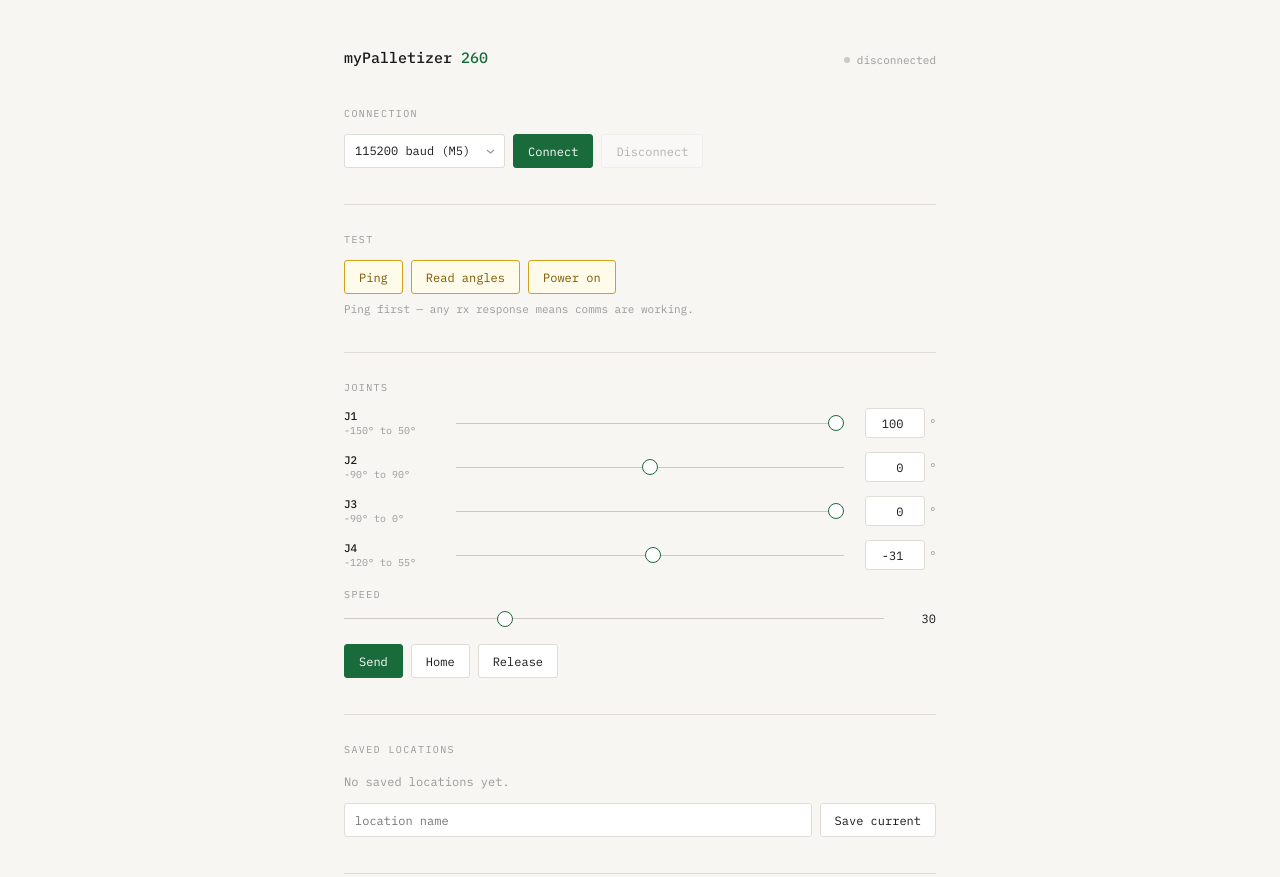
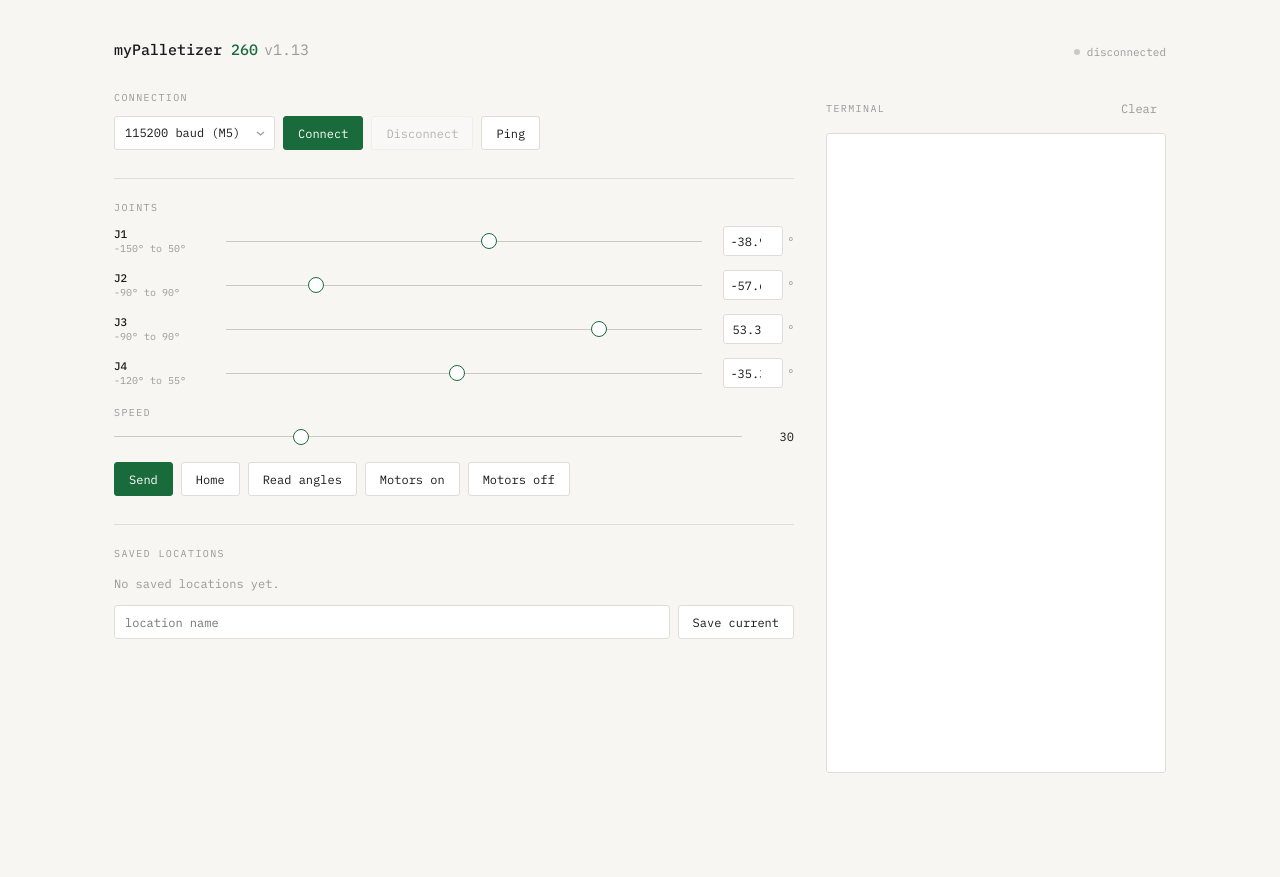
Before and after one commit to andyleer/myPalletizerControl, a plain HTML site: page index.html in a window 1280 px wide. Shown: the top 877 px of the page. After the commit the page ends 853 px from the top, so only its background shows below. Drawn offline with Linux system fonts and the light colour scheme.

Commit message:
Update title and improve layout in index.html

```diff
--- a/index.html
+++ b/index.html
@@ -3,7 +3,7 @@
 <head>
 <meta charset="UTF-8">
 <meta name="viewport" content="width=device-width, initial-scale=1.0">
-<title>myPalletizer 260</title>
+<title>myPalletizer 260 v1.13</title>
 <link rel="preconnect" href="https://fonts.googleapis.com">
 <link href="https://fonts.googleapis.com/css2?family=IBM+Plex+Mono:wght@400;500&display=swap" rel="stylesheet">
 <style>
@@ -14,19 +14,25 @@
   --mono: 'IBM Plex Mono', 'Courier New', monospace;
 }
 html, body { min-height: 100%; background: var(--bg); color: var(--text); font-family: var(--mono); font-size: 13px; -webkit-font-smoothing: antialiased; }
-.page { max-width: 640px; margin: 0 auto; padding: 48px 24px 80px; }
 
-header { display: flex; justify-content: space-between; align-items: baseline; margin-bottom: 40px; }
+.shell { max-width: 1100px; margin: 0 auto; padding: 40px 24px 80px; }
+
+header { display: flex; align-items: baseline; justify-content: space-between; margin-bottom: 32px; }
 .title { font-size: 15px; font-weight: 500; }
 .title span { color: var(--accent); }
+.title .ver { font-weight: 400; color: var(--muted); margin-left: 6px; }
 .status { display: flex; align-items: center; gap: 7px; font-size: 11px; color: var(--muted); }
 .dot { width: 6px; height: 6px; border-radius: 50%; background: var(--border-mid); transition: background .3s; }
 .dot.live { background: var(--accent); }
 
-.section { margin-bottom: 36px; }
-.label { font-size: 10px; letter-spacing: .14em; text-transform: uppercase; color: var(--muted); margin-bottom: 14px; }
+/* two-column */
+.columns { display: grid; grid-template-columns: 1fr 340px; gap: 32px; align-items: start; }
+@media (max-width: 760px) { .columns { grid-template-columns: 1fr; } .term { height: 220px !important; min-height: unset !important; } .term-col { position: static !important; } }
+
+.section { margin-bottom: 28px; }
+.label { font-size: 10px; letter-spacing: .14em; text-transform: uppercase; color: var(--muted); margin-bottom: 12px; }
 .row { display: flex; gap: 8px; flex-wrap: wrap; align-items: center; }
-hr { border: none; border-top: 1px solid var(--border); margin: 28px 0; }
+hr { border: none; border-top: 1px solid var(--border); margin: 22px 0; }
 
 select, input[type="text"], input[type="number"] {
   height: 34px; border: 1px solid var(--border); border-radius: 3px; background: var(--white);
@@ -51,8 +57,6 @@
 button.primary:hover { background: #155732; border-color: #155732; }
 button.ghost { background: transparent; border-color: transparent; color: var(--muted); padding: 0 8px; }
 button.ghost:hover { color: var(--text); }
-button.amber { background: #fffbea; border-color: #d4a017; color: #7a5800; }
-button.amber:hover { background: #fff3c4; }
 
 .joints { display: flex; flex-direction: column; gap: 14px; }
 .joint { display: grid; grid-template-columns: 100px 1fr 80px; gap: 12px; align-items: center; }
@@ -77,10 +81,7 @@
 .speed-num { font-size: 12px; text-align: right; }
 
 .saved-list { display: flex; flex-direction: column; gap: 6px; margin-bottom: 10px; }
-.saved-item {
-  display: flex; align-items: center; gap: 8px; padding: 10px 12px;
-  background: var(--white); border: 1px solid var(--border); border-radius: 3px;
-}
+.saved-item { display: flex; align-items: center; gap: 8px; padding: 10px 12px; background: var(--white); border: 1px solid var(--border); border-radius: 3px; }
 .saved-item:hover { border-color: var(--border-mid); }
 .saved-name { flex: 1; font-size: 12px; overflow: hidden; text-overflow: ellipsis; white-space: nowrap; }
 .saved-angles { font-size: 11px; color: var(--muted); flex: 2; overflow: hidden; text-overflow: ellipsis; white-space: nowrap; }
@@ -88,10 +89,13 @@
 .save-row input[type="text"] { flex: 1; }
 .empty { font-size: 12px; color: var(--muted); padding: 4px 0; }
 
+/* terminal column */
+.term-col { position: sticky; top: 24px; display: flex; flex-direction: column; gap: 8px; }
+.term-header { display: flex; align-items: center; justify-content: space-between; }
 .term {
   background: var(--white); border: 1px solid var(--border); border-radius: 3px;
-  padding: 10px 12px; height: 180px; overflow-y: auto;
-  display: flex; flex-direction: column; gap: 1px;
+  padding: 10px 12px; height: calc(100vh - 160px); min-height: 400px;
+  overflow-y: auto; display: flex; flex-direction: column; gap: 1px;
   scrollbar-width: thin; scrollbar-color: var(--border) transparent;
 }
 .term-line { display: flex; gap: 10px; font-size: 11px; line-height: 1.8; }
@@ -104,12 +108,17 @@
 </style>
 </head>
 <body>
-<div class="page">
+<div class="shell">
 
   <header>
-    <div class="title">myPalletizer <span>260</span></div>
+    <div class="title">myPalletizer <span>260</span><span class="ver">v1.13</span></div>
     <div class="status"><div class="dot" id="dot"></div><span id="connLabel">disconnected</span></div>
   </header>
+
+  <div class="columns">
+
+    <!-- LEFT COLUMN -->
+    <div>
 
       <div class="section">
         <div class="label">Connection</div>
@@ -120,19 +129,8 @@
           </select>
           <button class="primary" id="connectBtn" onclick="doConnect()">Connect</button>
           <button id="disconnectBtn" onclick="doDisconnect()" disabled>Disconnect</button>
+          <button onclick="doPing()">Ping</button>
         </div>
-  </div>
-
-  <hr>
-
-  <div class="section">
-    <div class="label">Test</div>
-    <div class="row">
-      <button class="amber" onclick="doPing()">Ping</button>
-      <button class="amber" onclick="doGetAngles()">Read angles</button>
-      <button class="amber" onclick="doPowerOn()">Power on</button>
-    </div>
-    <div style="margin-top:8px;font-size:11px;color:var(--muted)">Ping first — any rx response means comms are working.</div>
       </div>
 
       <hr>
@@ -151,7 +149,9 @@
         <div class="row" style="margin-top:18px">
           <button class="primary" onclick="doSendAngles()">Send</button>
           <button onclick="doHome()">Home</button>
-      <button onclick="doRelease()">Release</button>
+          <button onclick="doGetAngles()">Read angles</button>
+          <button onclick="doPowerOn()">Motors on</button>
+          <button onclick="doRelease()">Motors off</button>
         </div>
       </div>
 
@@ -161,47 +161,38 @@
         <div class="label">Saved locations</div>
         <div class="saved-list" id="savedList"></div>
         <div class="save-row">
-      <input type="text" id="saveName" placeholder="location name"
-        onkeydown="if(event.key==='Enter')doSave()">
+          <input type="text" id="saveName" placeholder="location name" onkeydown="if(event.key==='Enter')doSave()">
           <button onclick="doSave()">Save current</button>
         </div>
       </div>
 
-  <hr>
+    </div>
 
-  <div class="section">
-    <div class="label">Terminal</div>
+    <!-- RIGHT COLUMN: terminal -->
+    <div class="term-col">
+      <div class="term-header">
+        <span class="label" style="margin-bottom:0">Terminal</span>
+        <button class="ghost" onclick="clearLog()">Clear</button>
+      </div>
       <div class="term" id="terminal"></div>
-    <div style="margin-top:8px">
-      <button class="ghost" onclick="clearLog()">Clear</button>
+    </div>
+
   </div>
 </div>
 
-</div>
 <script>
 // ─────────────────────────────────────────
-// Joint definitions
-// home: J1=100, J2=0, J3=0, J4=-31
+// Joint definitions  (home from Read angles 22:34:14)
 // ─────────────────────────────────────────
 var JOINTS = [
-  { name: 'J1', min: -150, max:  50,  home:   100, note: 'base rotation' },
-  { name: 'J2', min:  -90, max:  90,  home:     0, note: 'shoulder' },
-  { name: 'J3', min:  -90, max:   0,  home:     0, note: 'elbow' },
-  { name: 'J4', min: -120, max:  55,  home:   -31, note: 'wrist' },
+  { name: 'J1', min: -150, max:  50, home: -38.9 },
+  { name: 'J2', min:  -90, max:  90, home: -57.6 },
+  { name: 'J3', min:  -90, max:  90, home:  53.3 },
+  { name: 'J4', min: -120, max:  55, home: -35.3 },
 ];
 
-// Wait — J1 home=100 but max=50? That can't be right.
-// User said home is 100 and range is 50 to -150.
-// So home=100 is OUTSIDE the range. Most likely they mean the slider home
-// position should represent the physical home angle of the robot, but
-// the range 50 to -150 doesn't include 100.
-// We'll store home as a separate value and clamp the slider to the range,
-// but send the actual home angle (100) when Home is pressed.
-// J1 range: -150 to 50, physical home angle sent to robot: 100
-// Other joints: home within their stated range.
-
 // ─────────────────────────────────────────
-// Protocol
+// Protocol  (WORKING — do not modify)
 // ─────────────────────────────────────────
 var HDR = 0xFE, END = 0xFA;
 var CMD = { POWER_ON: 0x10, IS_CTRL_CONN: 0x12, RELEASE_ALL: 0x13, GET_ANGLES: 0x20, SEND_ANGLES: 0x22 };
@@ -307,7 +298,7 @@
       document.getElementById('jn'+i).value = parseFloat(a).toFixed(1);
     });
   } else if (cmd === CMD.POWER_ON) {
-    log('→ power on acknowledged', 'info');
+    log('→ motors on acknowledged', 'info');
   } else if (cmd === CMD.SEND_ANGLES) {
     log('→ move acknowledged', 'info');
   }
@@ -333,20 +324,18 @@
 function doSendAngles() {
   var spd = parseInt(document.getElementById('speedSlider').value);
   var angles = JOINTS.map(function(_, i) { return document.getElementById('jn'+i).value; });
+  log('sending: J1='+angles[0]+'° J2='+angles[1]+'° J3='+angles[2]+'° J4='+angles[3]+'°', 'sys');
   sendFrame(buildSendAngles(angles, spd));
 }
 
 function doHome() {
-  // Home angles: J1=100, J2=0, J3=0, J4=-31
   var homeAngles = JOINTS.map(function(j) { return j.home; });
   JOINTS.forEach(function(j, i) {
-    // clamp display to slider range but show actual home value in number input
-    var clamped = Math.max(j.min, Math.min(j.max, j.home));
-    document.getElementById('js'+i).value = clamped;
+    document.getElementById('js'+i).value = Math.max(j.min, Math.min(j.max, j.home));
     document.getElementById('jn'+i).value = j.home;
   });
+  log('homing: J1='+homeAngles[0]+'° J2='+homeAngles[1]+'° J3='+homeAngles[2]+'° J4='+homeAngles[3]+'°', 'sys');
   sendFrame(buildSendAngles(homeAngles, 30));
-  log('homing: J1=' + homeAngles[0] + '° J2=' + homeAngles[1] + '° J3=' + homeAngles[2] + '° J4=' + homeAngles[3] + '°', 'sys');
 }
 
 // ─────────────────────────────────────────
@@ -360,23 +349,19 @@
 
     var label = document.createElement('div');
     label.className = 'jlabel';
-    label.innerHTML = '<span class="jname">' + j.name + '</span><span class="jrange">' + j.min + '° to ' + j.max + '°</span>';
+    label.innerHTML = '<span class="jname">'+j.name+'</span><span class="jrange">'+j.min+'° to '+j.max+'°</span>';
 
     var slider = document.createElement('input');
-    slider.type = 'range';
-    slider.id = 'js' + i;
+    slider.type = 'range'; slider.id = 'js'+i;
     slider.min = j.min; slider.max = j.max;
     slider.value = Math.max(j.min, Math.min(j.max, j.home));
     slider.step = '0.5';
 
-    var valWrap = document.createElement('div');
-    valWrap.className = 'jval';
+    var valWrap = document.createElement('div'); valWrap.className = 'jval';
     var numInput = document.createElement('input');
-    numInput.type = 'number';
-    numInput.id = 'jn' + i;
+    numInput.type = 'number'; numInput.id = 'jn'+i;
     numInput.min = j.min; numInput.max = j.max;
-    numInput.value = j.home;
-    numInput.step = '0.5';
+    numInput.value = j.home; numInput.step = '0.5';
     var degSpan = document.createElement('span');
     degSpan.className = 'jdeg'; degSpan.textContent = '°';
     valWrap.appendChild(numInput); valWrap.appendChild(degSpan);
@@ -387,8 +372,7 @@
     (function(idx, sl, nm) {
       sl.addEventListener('input', function() { nm.value = parseFloat(sl.value).toFixed(1); });
       nm.addEventListener('input', function() {
-        var v = parseFloat(nm.value);
-        sl.value = Math.max(JOINTS[idx].min, Math.min(JOINTS[idx].max, v));
+        sl.value = Math.max(JOINTS[idx].min, Math.min(JOINTS[idx].max, parseFloat(nm.value)));
       });
     })(i, slider, numInput);
   });
@@ -408,17 +392,15 @@
   list.innerHTML = '';
   if (!saved.length) { list.innerHTML = '<div class="empty">No saved locations yet.</div>'; return; }
   saved.forEach(function(loc, i) {
-    var item = document.createElement('div');
-    item.className = 'saved-item';
+    var item = document.createElement('div'); item.className = 'saved-item';
 
     var nameSpan = document.createElement('span');
-    nameSpan.className = 'saved-name';
-    nameSpan.textContent = loc.name;
+    nameSpan.className = 'saved-name'; nameSpan.textContent = loc.name;
 
     var angSpan = document.createElement('span');
     angSpan.className = 'saved-angles';
     angSpan.textContent = loc.angles.map(function(a, j) {
-      return JOINTS[j].name + '=' + parseFloat(a).toFixed(1) + '°';
+      return JOINTS[j].name+'='+parseFloat(a).toFixed(1)+'°';
     }).join('  ');
 
     var goBtn = document.createElement('button');
@@ -438,20 +420,19 @@
 
 function doSave() {
   var nameEl = document.getElementById('saveName');
-  var name   = nameEl.value.trim() || ('location ' + (saved.length + 1));
-  var angles = JOINTS.map(function(_, i) { return parseFloat(document.getElementById('jn'+i).value) || 0; });
+  var name   = nameEl.value.trim() || ('location '+(saved.length+1));
+  var angles = JOINTS.map(function(_, i) { return parseFloat(document.getElementById('jn'+i).value)||0; });
   var speed  = parseInt(document.getElementById('speedSlider').value);
-  saved.push({ name: name, angles: angles, speed: speed });
-  persist(); nameEl.value = ''; renderSaved();
-  log('saved "' + name + '"', 'sys');
+  saved.push({ name:name, angles:angles, speed:speed });
+  persist(); nameEl.value=''; renderSaved();
+  log('saved "'+name+'"', 'sys');
 }
 
 function recallLocation(i) {
   var loc = saved[i];
-  if (!loc) { log('location not found', 'err'); return; }
+  if (!loc) { log('location not found','err'); return; }
   JOINTS.forEach(function(j, k) {
-    var clamped = Math.max(j.min, Math.min(j.max, loc.angles[k]));
-    document.getElementById('js'+k).value = clamped;
+    document.getElementById('js'+k).value = Math.max(j.min, Math.min(j.max, loc.angles[k]));
     document.getElementById('jn'+k).value = parseFloat(loc.angles[k]).toFixed(1);
   });
   document.getElementById('speedSlider').value = loc.speed;
@@ -460,14 +441,14 @@
   loc.angles.forEach(function(a) { var b = degToBytes(a); data.push(b[0], b[1]); });
   data.push(Math.max(1, Math.min(100, Math.round(Number(loc.speed)))));
   sendFrame(buildFrame(CMD.SEND_ANGLES, data));
-  log('recalling "' + loc.name + '"', 'sys');
+  log('recalling "'+loc.name+'"', 'sys');
 }
 
 function deleteLocation(i) {
   var name = saved[i] ? saved[i].name : '?';
   saved.splice(i, 1);
   persist(); renderSaved();
-  log('deleted "' + name + '"', 'sys');
+  log('deleted "'+name+'"', 'sys');
 }
 
 renderSaved();
@@ -476,24 +457,23 @@
 // UI helpers
 // ─────────────────────────────────────────
 function setConn(c) {
-  document.getElementById('dot').className          = 'dot' + (c ? ' live' : '');
+  document.getElementById('dot').className          = 'dot'+(c?' live':'');
   document.getElementById('connLabel').textContent  = c ? 'connected' : 'disconnected';
   document.getElementById('connectBtn').disabled    = c;
   document.getElementById('disconnectBtn').disabled = !c;
 }
 
 function log(msg, type) {
-  type = type || 'sys';
+  type = type||'sys';
   var term = document.getElementById('terminal');
-  var line = document.createElement('div');
-  line.className = 'term-line ' + type;
-  var tSpan = document.createElement('span'); tSpan.className = 'term-time'; tSpan.textContent = new Date().toTimeString().slice(0,8);
-  var mSpan = document.createElement('span'); mSpan.className = 'term-text'; mSpan.textContent = msg;
+  var line = document.createElement('div'); line.className = 'term-line '+type;
+  var tSpan = document.createElement('span'); tSpan.className='term-time'; tSpan.textContent=new Date().toTimeString().slice(0,8);
+  var mSpan = document.createElement('span'); mSpan.className='term-text'; mSpan.textContent=msg;
   line.appendChild(tSpan); line.appendChild(mSpan);
-  term.appendChild(line); term.scrollTop = term.scrollHeight;
+  term.appendChild(line); term.scrollTop=term.scrollHeight;
 }
 
-function clearLog() { document.getElementById('terminal').innerHTML = ''; }
+function clearLog() { document.getElementById('terminal').innerHTML=''; }
 </script>
 </body>
 </html>
```
Lines whose indentation alone changed are shown as unchanged.
